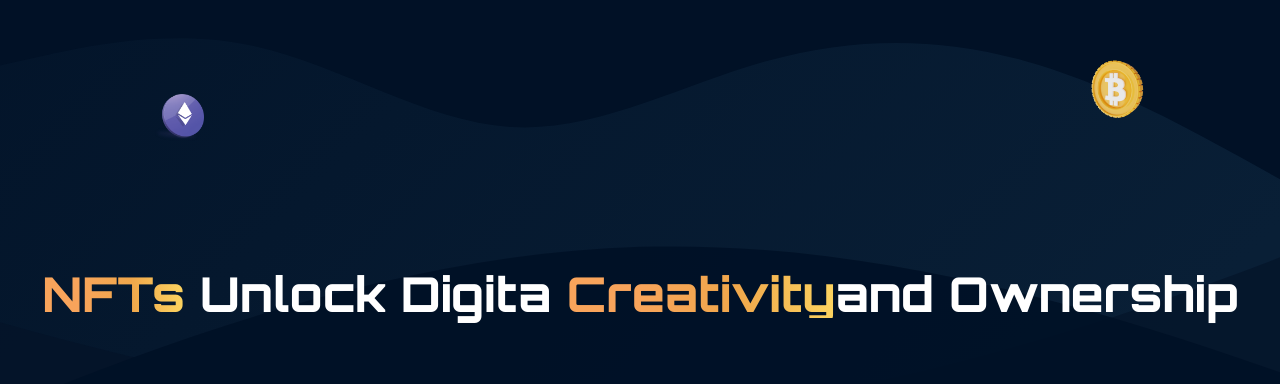
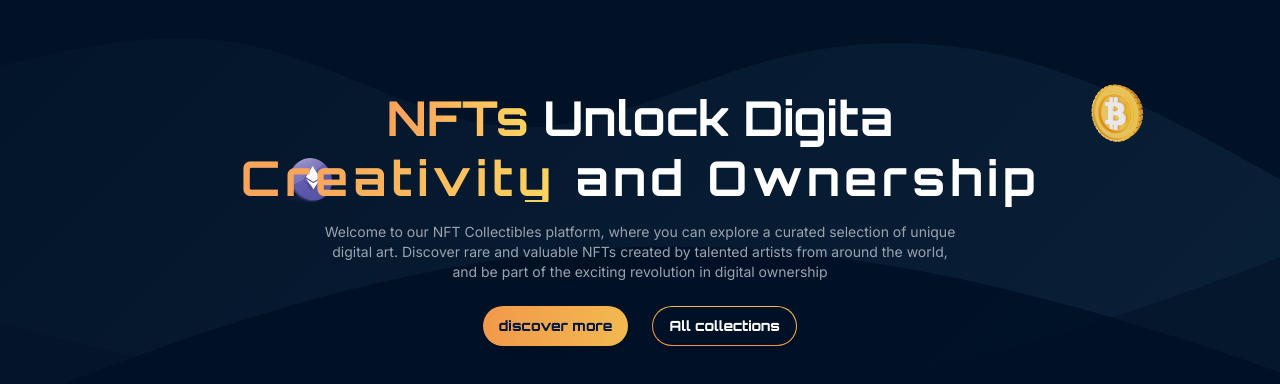
Before and after one commit to Zlnon/nftreasures, a Next.js app: page / in a window 1280 px wide. Shown: the part 106-490 px from the top of the page. Built offline with nearby package versions, Linux system fonts and the light colour scheme.

Commit message:
added button and  subtittle

```diff
--- a/src/app/page.js
+++ b/src/app/page.js
@@ -1,7 +1,5 @@
 import React from "react";
-import { Button } from "@/components/ui/button";
 import Hero from "@/components/Shared/Hero";
-import Nftcreator from "@/components/Shared/Nftcreator";
 const page = () => {
   return (
     <div>
--- a/src/components/Button.jsx
+++ /dev/null
@@ -1,9 +0,0 @@
-import React from 'react'
-
-const Button = ({className,href,onClick,children}) => {
-  return (
-    <div>Button</div>
-  )
-}
-
-export default Button
--- a/src/components/Shared/Hero.jsx
+++ b/src/components/Shared/Hero.jsx
@@ -3,6 +3,8 @@ import React from "react";
 // import EthereumImage from "public/assets/ethereum.png";
 
 import Image from "next/image";
+import { heroTitle } from "@/constants";
+import { Button } from "../ui/Button";
 
 const Hero = () => {
   return (
@@ -30,9 +32,9 @@ const Hero = () => {
         style={{
           objectFit: "cover",
           position: "absolute",
-          left: "12%",
+          left: "22%",
           zIndex: 3,
-          top: "25%",
+          top: "33%",
         }}
       />
 
@@ -46,43 +48,41 @@ const Hero = () => {
           objectFit: "cover",
           position: "absolute",
           right: "10%",
-          top: "20%",
+          top: "23%",
           zIndex: 3,
         }}
       />
 
-
-
-      <div className="absolute top-0 left-0 right-0 z-20 flex justify-center items-center h-full">
-        <h1 className="text-white text-5xl font-orbitron font-extrabold ">
-          <span
-            className="bg-gradient-to-r from-[#f8a45b] from-25% via-[#f0a74b]
-        to-[#fcd460] inline-block text-transparent bg-clip-text"
-          >
+      <div className=" absolute top-1/4 left-0 right-0 z-20 flex flex-col justify-center items-center text-center space-y-4">
+        <div>
+          <h1 className="text-white text-5xl font-orbitron font-bold ">
+            <span className="bg-gradient-to-r from-[#f8a45b] from-10% to-[#fcd460] inline-block text-transparent bg-clip-text">
               {" "}
               NFTs{" "}
             </span>{" "}
-          Unlock Digita{"\n"}
-          <span
-            className="bg-gradient-to-r from-[#f8a45b] from-25% via-[#f0a74b]
-        to-[#fcd460] inline-block text-transparent bg-clip-text"
+            Unlock Digita{" "}
+          </h1>
+          <h1
+            className="text-white text-5xl font-orbitron font-bold mt-3 tracking-widest
+           "
           >
+            <span className="bg-gradient-to-r from-[#f8a45b] from-20%  to-[#fcd460] inline-block text-transparent bg-clip-text">
               {" "}
               Creativity{" "}
-          </span>
+            </span>{" "}
             and Ownership
           </h1>
+          <div className="mt-5">
+            <p className="text-gray-400 text-lg md:text-xl lg:text-sm max-w-2xl mx-auto px-4 leading-normal">
+              {heroTitle}
+            </p>
           </div>
-
-      {/* <div className="absolute top-0 left-0 right-0 z-20 flex flex-col justify-center items-center h-full space-y-4">
-
-        <div className="bg-gradient-to-r from-[#f8a45b] via-[#f0a74b] to-[#fcd460] inline-block text-transparent bg-clip-text text-4xl md:text-5xl font-orbitron font-extrabold ">
-          NFTs Unlock Digital
+          <div className="flex  justify-center space-x-6 mt-6" >
+            <Button variant="default"> discover more</Button>
+            <Button variant="outline"> All collections </Button>
           </div>
-        <div className="bg-gradient-to-r from-[#f8a45b] via-[#f0a74b] to-[#fcd460] inline-block text-transparent bg-clip-text text-4xl md:text-5xl font-orbitron font-extrabold ">
-          Creativity and Ownership
         </div>
-      </div> */}
+      </div>
     </div>
   );
 };
```
Lines whose indentation alone changed are shown as unchanged.
